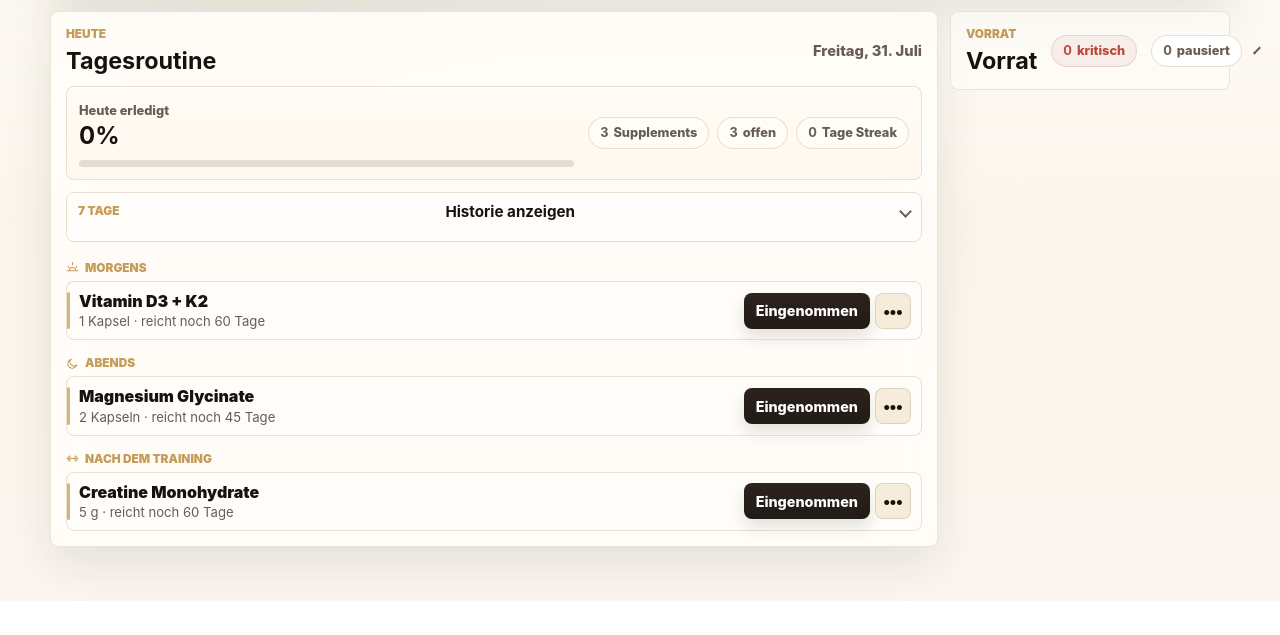
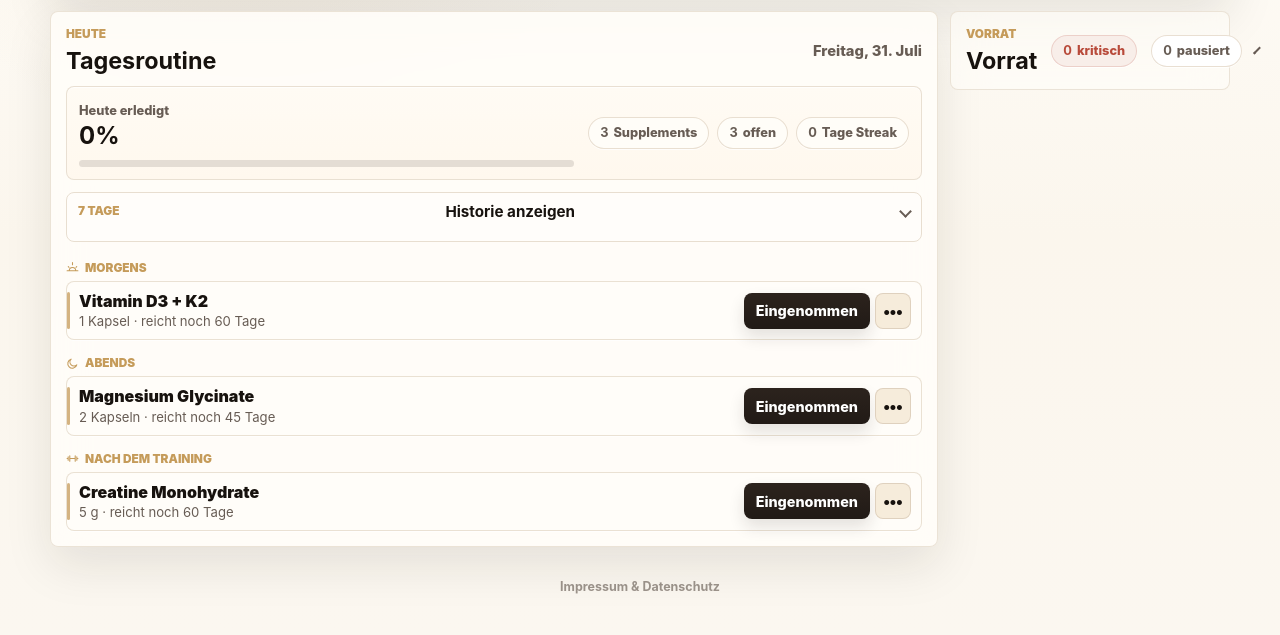
Before and after one commit to Lolbirn/Capslv2, a plain HTML site: page index.html in a window 1280 px wide. Shown: the part 199-834 px from the top of the page. Before the commit the page ends 800 px from the top, so only its background shows below. Drawn offline with Linux system fonts and the light colour scheme.

Commit message:
Fill in Impressum contact details and link it from the app footer
Adds a subtle footer link to the legal page (required under §5 TMG)
and translates the link label for the EN locale.

```diff
--- a/app.js
+++ b/app.js
@@ -106,6 +106,7 @@ const TRANSLATIONS = {
     backupImportFailed: "Import fehlgeschlagen. Bitte prüfe den Backup-Text.",
     fileImportFailed: "Import fehlgeschlagen. Bitte wähle eine gültige Capsl-Backup-Datei.",
     languageToggle: "🇬🇧 English",
+    legalLink: "Impressum & Datenschutz",
   },
   en: {
     appMenuLabel: "App menu",
@@ -200,6 +201,7 @@ const TRANSLATIONS = {
     backupImportFailed: "Import failed. Please check the backup text.",
     fileImportFailed: "Import failed. Please choose a valid Capsl backup file.",
     languageToggle: "🇩🇪 Deutsch",
+    legalLink: "Legal notice & Privacy",
   },
 };
 
--- a/index.html
+++ b/index.html
@@ -96,6 +96,10 @@
           <div id="stockList" class="stock-list"></div>
         </details>
       </section>
+
+      <footer class="app-footer">
+        <a href="impressum.html" data-i18n="legalLink">Impressum &amp; Datenschutz</a>
+      </footer>
     </main>
 
     <div id="formPanel" class="modal" aria-hidden="true">
--- a/styles.css
+++ b/styles.css
@@ -609,6 +609,24 @@ select:focus {
   display: grid;
   grid-template-columns: minmax(0, 1.65fr) minmax(280px, 0.52fr);
   gap: 12px;
+}
+
+.app-footer {
+  text-align: center;
+  padding: 28px 0 6px;
+}
+
+.app-footer a {
+  color: var(--muted);
+  font-size: 0.78rem;
+  font-weight: 700;
+  text-decoration: none;
+  opacity: 0.65;
+  transition: opacity 0.15s ease;
+}
+
+.app-footer a:hover {
+  opacity: 1;
 }
 
 .panel {
```
Also changed, not shown: impressum.html (+6 -6 lines).
